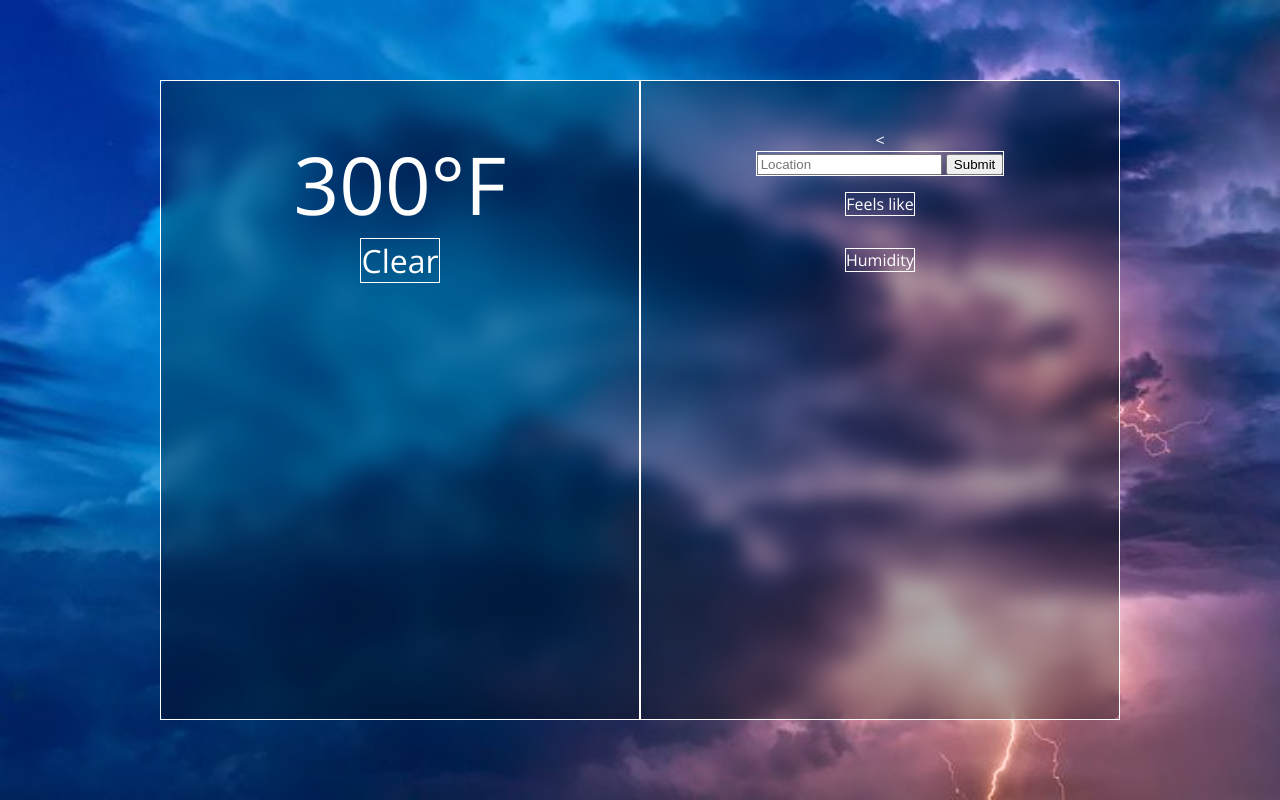
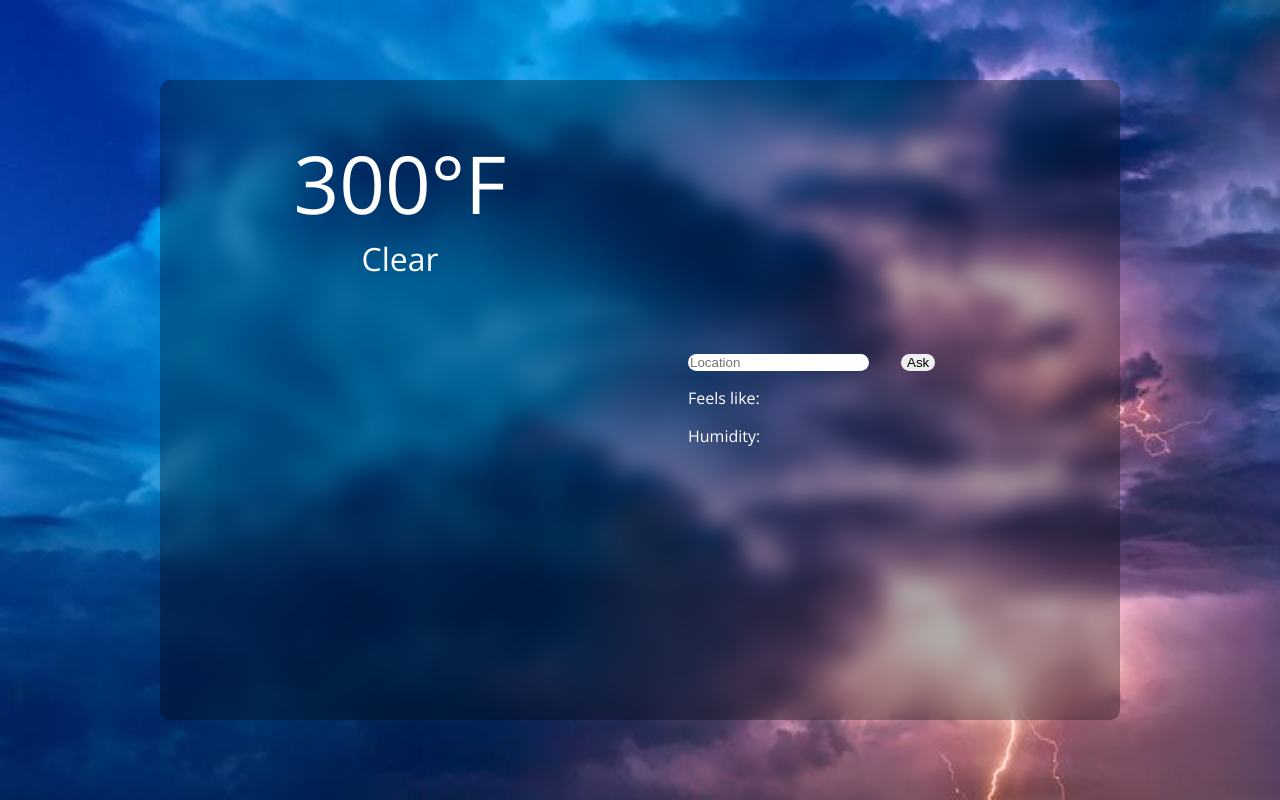
Before and after one commit to pedrolopez-e/weather-app-project, a plain HTML site: page index.html in a window 1280 px wide. Drawn offline with nearby package versions, Linux system fonts and the light colour scheme.

Commit message:
Make all the details update when asking

```diff
--- a/index.html
+++ b/index.html
@@ -14,12 +14,12 @@
             <p id="description">Clear</p>
         </section>
         <section id="details">
-            <<form action="" id="location-form">
+            <form action="" id="location-form">
                 <input type="text" id="location-input" placeholder="Location">
-                <button id="submit-button">Submit</button>
+                <button id="submit-button">Ask</button>
             </form>
-            <p>Feels like</p>
-            <p>Humidity</p>
+            <p>Feels like:<span id="feels-like"></span></p>
+            <p>Humidity:<span id="humidity"></span></p>
         </section>
     </main>
     <script src="script.js"></script>
--- a/script.js
+++ b/script.js
@@ -25,14 +25,33 @@ function processData(data) {
 
 async function getWeather(location) {
     let data = await fetchLocationData(location);
+    let weatherObject = processData(data);
     console.log(processData(data));
+    return weatherObject;
+
 }
 
 const submit = document.querySelector("#submit-button");
 const input = document.querySelector("#location-input");
 
-submit.addEventListener("click", (event) => {
+const temp = document.querySelector("h2");
+const description = document.querySelector("#description");
+const humidity = document.querySelector("#humidity");
+const feelsLike = document.querySelector("#feels-like");
+
+
+
+submit.addEventListener("click", async (event) => {
     event.preventDefault();
     let location = input.value;
-    getWeather(location);
+    let weatherObject = await getWeather(location);
+    console.log(weatherObject.weather);
+    console.log(weatherObject.description);
+    console.log(weatherObject.temp);
+    console.log(weatherObject.feelsLike);
+    console.log(weatherObject.humidity);
+    temp.innerHTML = weatherObject.temp + "°F";
+    description.innerHTML = (weatherObject.description).replace(/^\w/, c => c.toUpperCase());
+    humidity.innerHTML = " " + weatherObject.humidity + "%";
+    feelsLike.innerHTML = " " + weatherObject.feelsLike + "°F";
 })
--- a/style.css
+++ b/style.css
@@ -26,7 +26,6 @@ main {
 }
 
 section {
-    border: solid white 1px;
     display: flex;
     flex-direction: column;
     align-items: center;
@@ -43,8 +42,35 @@ h2 {
 #description {
     font-size: 2rem;
     margin: 0;
+    text-align: center;
 }
 
 section p, section form {
-    border: white 1px solid;
+    width: 100%;
+    margin: 0;
 }
+
+form {
+    width: 100%;
+    display: flex;
+    gap: 2rem;
+}
+
+#location-input {
+    border-radius: 10px;
+    border: none;
+}
+
+#submit-button {
+    border-radius: 10px;
+    border: none;
+}
+
+#submit-button:hover {
+    cursor: pointer;
+}
+
+#details {
+    justify-content: center;
+    gap: 1rem;
+}
```
Also changed, not shown: images/clear.jpeg (added), images/clouds.jpeg (added), images/rain.jpg (added), images/snow.jpeg (added).
